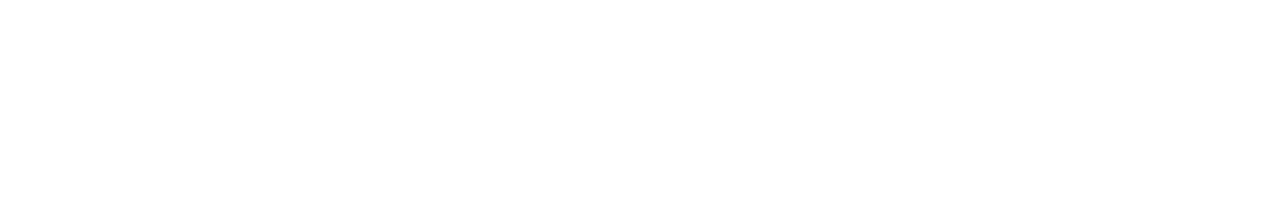
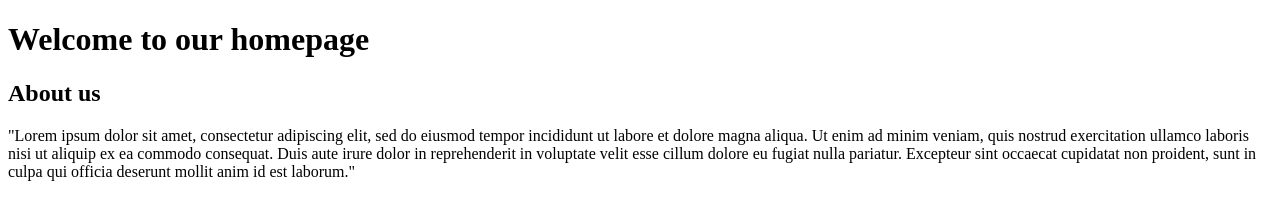
Before and after one commit to MonoraxXiV/js-playground, a plain HTML site: page index.html in a window 1280 px wide. Drawn offline with Linux system fonts and the light colour scheme.

Commit message:
back to the drawing board for a cohesive theme

```diff
--- a/index.html
+++ b/index.html
@@ -5,9 +5,15 @@
     <meta name="viewport"
           content="width=device-width, user-scalable=no, initial-scale=1.0, maximum-scale=1.0, minimum-scale=1.0">
     <meta http-equiv="X-UA-Compatible" content="ie=edge">
+    <link rel="stylesheet" href="style.css">
     <title>Homepage</title>
 </head>
 <body>
-
+<h1>Welcome to our homepage</h1>
+<h2>About us</h2>
+<p> "Lorem ipsum dolor sit amet, consectetur adipiscing elit, sed do eiusmod tempor incididunt ut labore et dolore magna
+    aliqua. Ut enim ad minim veniam, quis nostrud exercitation ullamco laboris nisi ut aliquip ex ea commodo consequat.
+    Duis aute irure dolor in reprehenderit in voluptate velit esse cillum dolore eu fugiat nulla pariatur. Excepteur
+    sint occaecat cupidatat non proident, sunt in culpa qui officia deserunt mollit anim id est laborum."</p>
 </body>
 </html>
```
Also changed, not shown: 1 other file.
